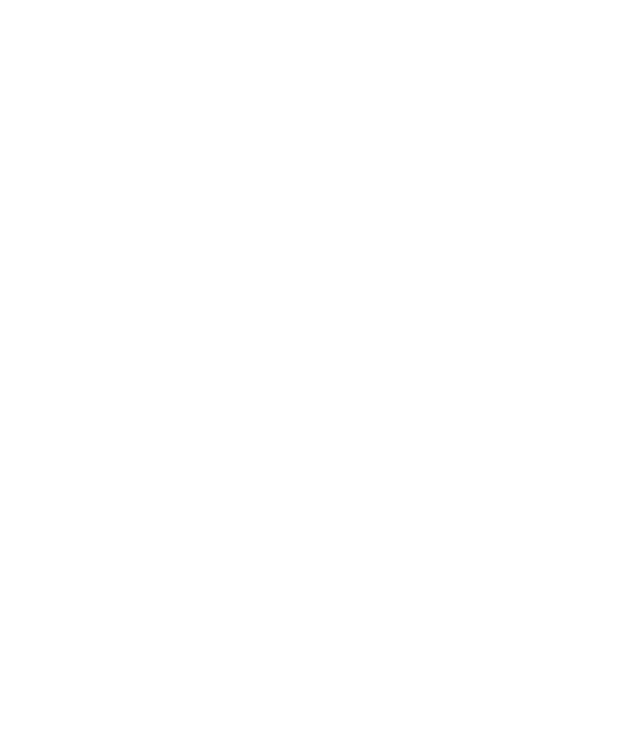
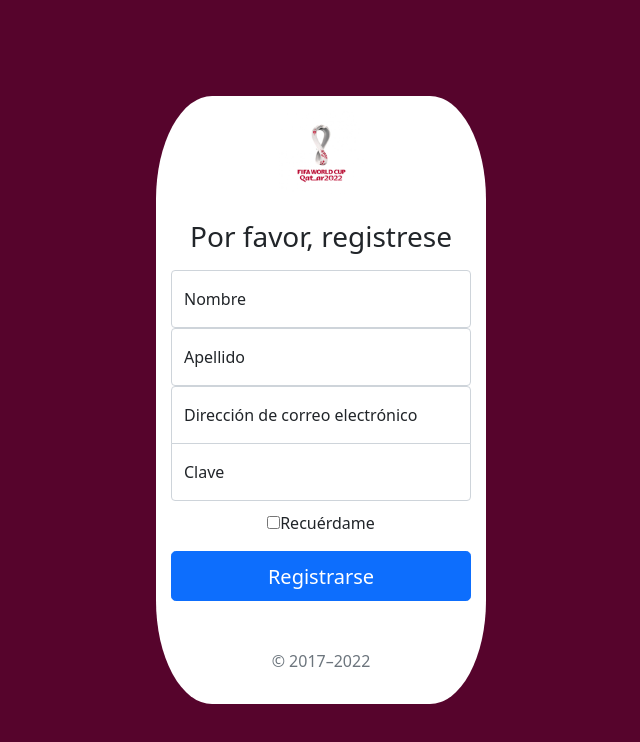
Before and after one commit to UAO-Developers/2022_01_team_robot, a plain HTML site: page formulario.html in a window 1280 px wide. Shown: the whole page, without its empty margins (319-959 px from the left). Drawn offline with nearby package versions, Linux system fonts and the light colour scheme.

Commit message:
Registro_Avance1

```diff
--- /dev/null
+++ b/formulario.css
@@ -0,0 +1,50 @@
+html,
+body {
+  height: 100%;
+}
+
+body {
+  display: flex;
+  align-items: center;
+  padding-top: 40px;
+  padding-bottom: 40px;
+
+  background-color: #56042C;
+}
+main{
+    background-color: white;
+    border-radius: 17%;
+}
+
+.form-signin {
+  width: 100%;
+  max-width: 330px;
+  padding: 15px;
+  margin: auto;
+}
+
+.form-signin .checkbox {
+  font-weight: 400;
+}
+
+.form-signin .form-floating:focus-within {
+  z-index: 2;
+}
+
+.form-signin input[type="email"] {
+  margin-bottom: -1px;
+  border-bottom-right-radius: 0;
+  border-bottom-left-radius: 0;
+}
+
+.form-signin input[type="password"] {
+  margin-bottom: 10px;
+  border-top-left-radius: 0;
+  border-top-right-radius: 0;
+}
+
+.recordarme {
+    color: black
+
+    0.;
+}
--- a/formulario.html
+++ b/formulario.html
@@ -2,11 +2,44 @@
 <html lang="en">
 <head>
     <meta charset="UTF-8">
-    <meta http-equiv="X-UA-Compatible" content="IE=edge">
     <meta name="viewport" content="width=device-width, initial-scale=1.0">
+    <link href="https://cdn.jsdelivr.net/npm/bootstrap@5.0.2/dist/css/bootstrap.min.css" rel="stylesheet" integrity="sha384-EVSTQN3/azprG1Anm3QDgpJLIm9Nao0Yz1ztcQTwFspd3yD65VohhpuuCOmLASjC" crossorigin="anonymous">
+    <link rel="stylesheet" href="formulario.css">
     <title>Document</title>
 </head>
-<body>
 
-</body>
+<body class="text-center">
+
+    <main class="form-signin">
+      <form>
+        <img class="mb-4" src="qatar-2022-logo-white-1-700x700.jpg" alt="" width="85" height="85">
+        <h1 class="h3 mb-3 fw-normal"><font style="vertical-align: inherit;"><font style="vertical-align: inherit;">Por favor, registrese</font></font></h1>
+        <div class="form-floating">
+            <input type="Nombre" class="form-control" id="floatingInput" placeholder="Nombre">
+            <label for="floatingInput"><font style="vertical-align: inherit;"><font style="vertical-align: inherit;">Nombre</font></font></label>
+          </div>
+          <div class="form-floating">
+            <input type="Apellido" class="form-control" id="floatingInput" placeholder="Apellido">
+            <label for="floatingInput"><font style="vertical-align: inherit;"><font style="vertical-align: inherit;">Apellido</font></font></label>
+          </div>
+
+        <div class="form-floating">
+          <input type="email" class="form-control" id="floatingInput" placeholder="nombre@ejemplo.com">
+          <label for="floatingInput"><font style="vertical-align: inherit;"><font style="vertical-align: inherit;">Dirección de correo electrónico</font></font></label>
+        </div>
+        <div class="form-floating">
+          <input type="password" class="form-control" id="floatingPassword" placeholder="Clave">
+          <label for="floatingPassword"><font style="vertical-align: inherit;"><font style="vertical-align: inherit;">Clave</font></font></label>
+        </div>
+
+        <div class="checkbox mb-3">
+          <label class="recordarme">
+            <input type="checkbox" value="remember-me"><font style="vertical-align: inherit;"><font style="vertical-align: inherit;">Recuérdame
+          </font></font></label>
+        </div>
+        <button  class="w-100 btn btn-lg btn-primary" type="submit"><font style="vertical-align: inherit;"><font style="vertical-align: inherit;">Registrarse</font></font></button>
+        <p class="mt-5 mb-3 text-muted"><font style="vertical-align: inherit;"><font style="vertical-align: inherit;">© 2017–2022</font></font></p>
+      </form>
+    </main>
+
 </html>
```
Also changed, not shown: campo-futbol-fondo-foco-estadio_46250-1363 (1).webp (added), campo-futbol-fondo-foco-estadio_46250-1363.webp (added), qatar-2022-logo-white-1-700x700.jpg (added).
